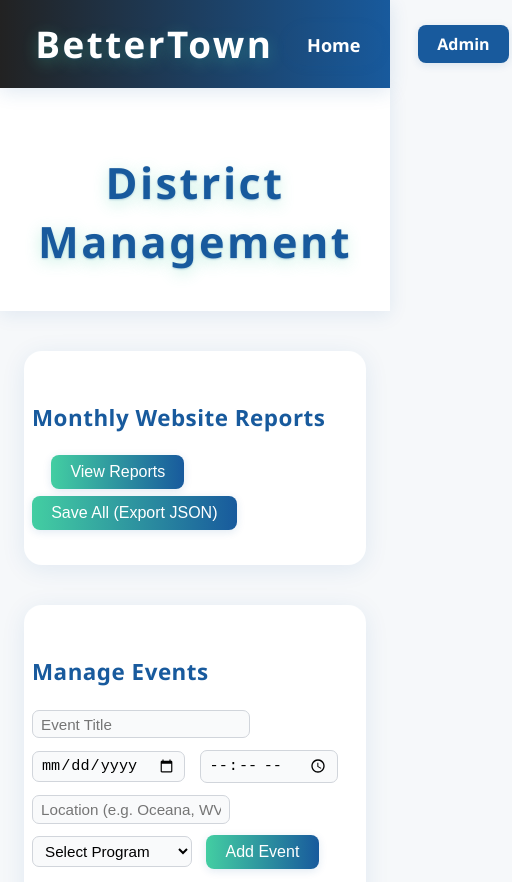
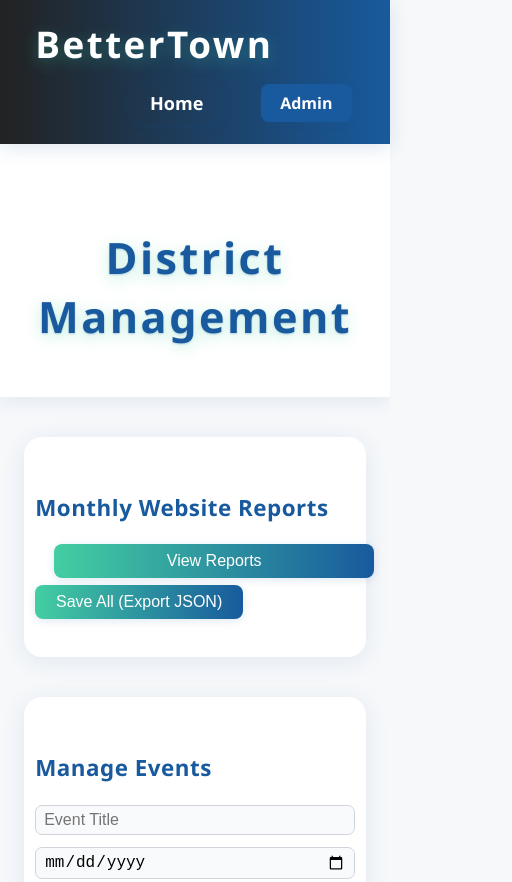
Before and after one commit to ljqueen/BetterTown, a plain HTML site: page district.html in a window 390 px wide. Shown: the top 882 px of the page, 512 px wide, since content can reach past the window. Drawn offline with nearby package versions, Linux system fonts and the light colour scheme.

Commit message:
Add files via upload

```diff
--- a/district.html
+++ b/district.html
@@ -43,7 +43,10 @@
     (function syncAdminAccountsFromAdminPage() {
         let admins = JSON.parse(localStorage.getItem('btown_admin_accounts') || '[]');
         if (!admins.length) {
-            admins = [{username: 'ljqueen', password: '9311', email: 'ceo@bettertowndemo.org'}];
+            admins = [
+                {username: 'ljqueen', password: '9311', email: 'ceo@bettertowndemo.org', isDistrictWorker: true},
+                {username: 'willowspence', password: 'willow2025', email: 'willow.spence@bettertowndemo.org', isDistrictWorker: true}
+            ];
             localStorage.setItem('btown_admin_accounts', JSON.stringify(admins));
         } else {
             let changed = false;
--- a/style.css
+++ b/style.css
@@ -1,3 +1,54 @@
+/* Mobile-friendly responsive styles */
+@media (max-width: 800px) {
+    .navbar {
+        flex-direction: column;
+        align-items: flex-start;
+        padding: 1rem 1rem;
+    }
+    .navbar-logo {
+        font-size: 1.7rem;
+        margin-bottom: 0.7rem;
+    }
+    .navbar-links {
+        flex-direction: column;
+        gap: 0.7rem;
+        width: 100%;
+        align-items: flex-start;
+    }
+    .navbar-links li {
+        margin: 0.3rem 0;
+    }
+    main {
+        max-width: 100vw;
+        padding: 0 0.5rem;
+    }
+    section {
+        padding: 1.2rem 0.7rem 1.2rem 0.7rem;
+        font-size: 1.05rem;
+    }
+    header h1 {
+        font-size: 1.5rem;
+        padding: 1.2rem 0 0.7rem 0;
+    }
+    .district-panel, .admin-panel, .analytics-panel, .signup-list-section, .admin-list-section {
+        padding: 1.2rem 0.7rem 1.2rem 0.7rem !important;
+        max-width: 99vw !important;
+    }
+    .calendar-table th, .calendar-table td {
+        padding: 0.3rem !important;
+        font-size: 0.95rem !important;
+    }
+    input, select, textarea, button {
+        font-size: 1rem !important;
+        width: 100% !important;
+        box-sizing: border-box;
+        margin-bottom: 0.7rem;
+    }
+    .signup-modal-content {
+        padding: 1.2rem 0.7rem 1.2rem 0.7rem;
+        max-width: 99vw;
+    }
+}
 body {
     font-family: 'Segoe UI', Arial, sans-serif;
     margin: 0;
```
Also changed, not shown: login.html (+1 -1 lines).
